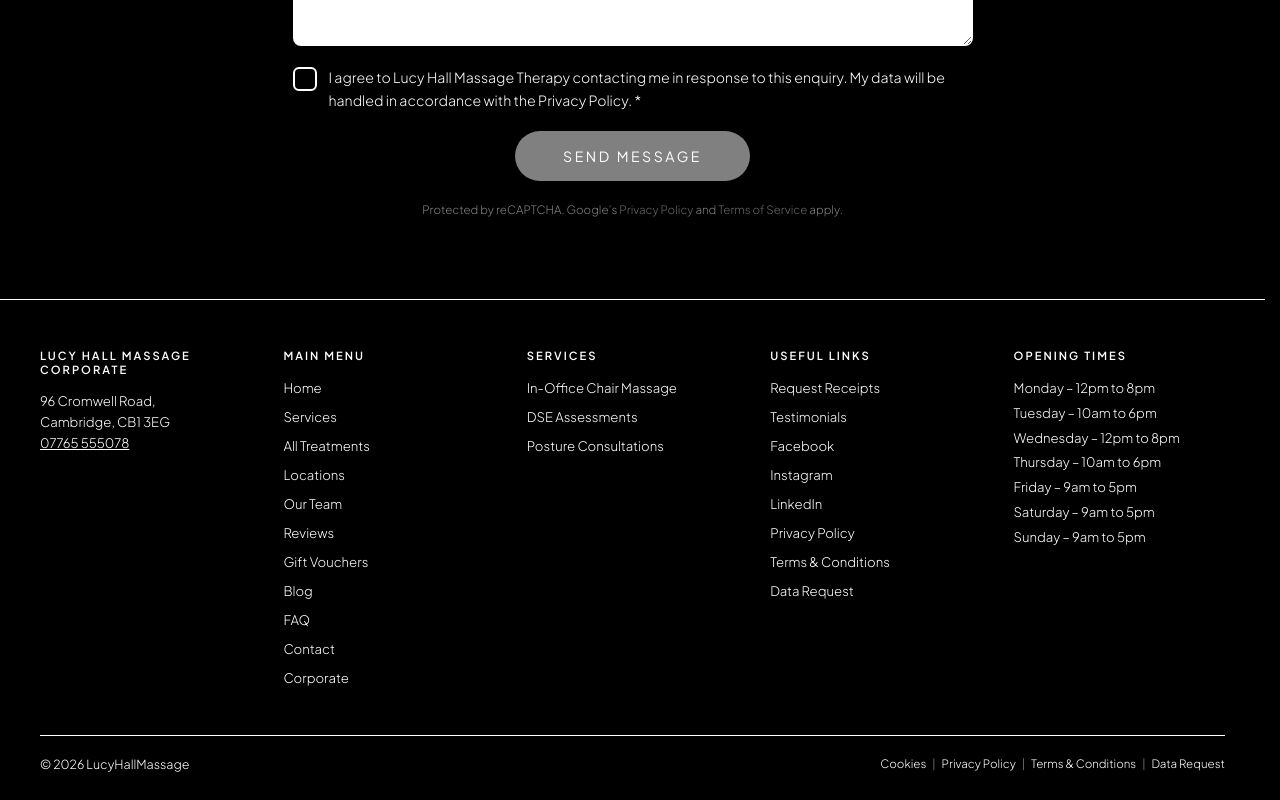
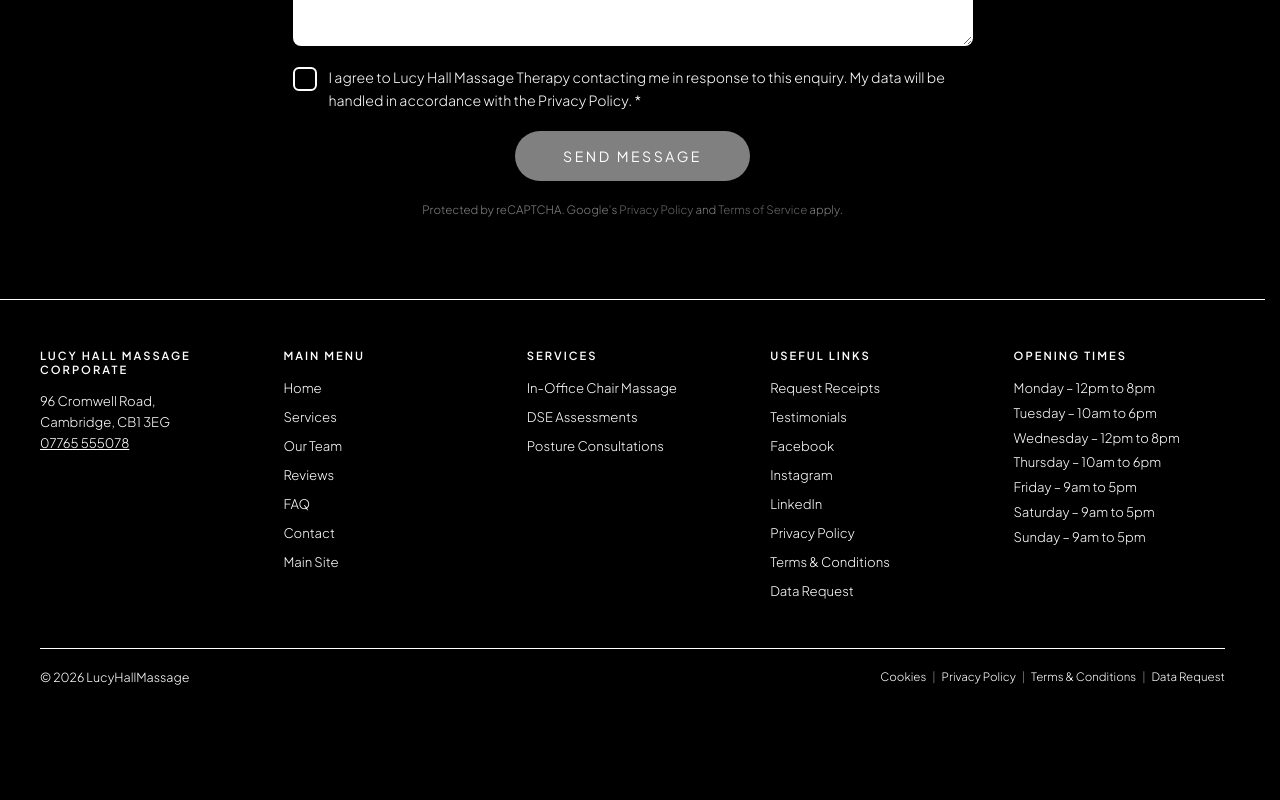
Before and after one commit to federationdesign-design/LHM, a Next.js app: page /corporate/contact in a window 1280 px wide. Shown: the part 950-1750 px from the top of the page. After the commit the page ends 1663 px from the top, so only its background shows below. Built offline with nearby package versions, Linux system fonts and the light colour scheme; no server answers.

Commit message:
Corp footer main menu: trim to 7 items, Home now goes to /corporate, Main Site goes to /private

```diff
--- a/app/CorporateFooter.tsx
+++ b/app/CorporateFooter.tsx
@@ -17,17 +17,13 @@ import styles from './page.module.css';
    ───────────────────────────────────────────────────────────── */
 
 const mainMenu: [string, string][] = [
-  ['Home', '/private'],
+  ['Home', '/corporate'],
   ['Services', '/corporate/services'],
-  ['All Treatments', '/treatments'],
-  ['Locations', '/locations'],
   ['Our Team', '/corporate/team'],
   ['Reviews', '/reviews'],
-  ['Gift Vouchers', '/gift-vouchers'],
-  ['Blog', '/news'],
   ['FAQ', '/faq'],
   ['Contact', '/corporate/contact'],
-  ['Corporate', '/corporate'],
+  ['Main Site', '/private'],
 ];
 
 const usefulLinks: [string, string][] = [
```
